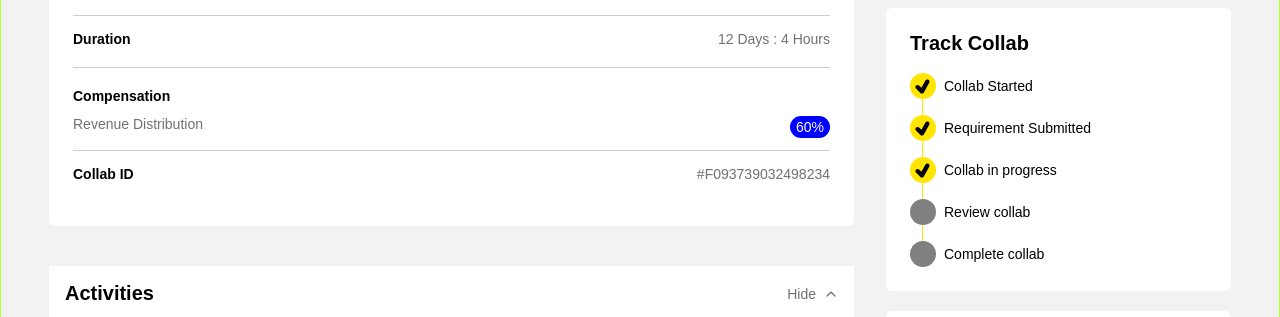
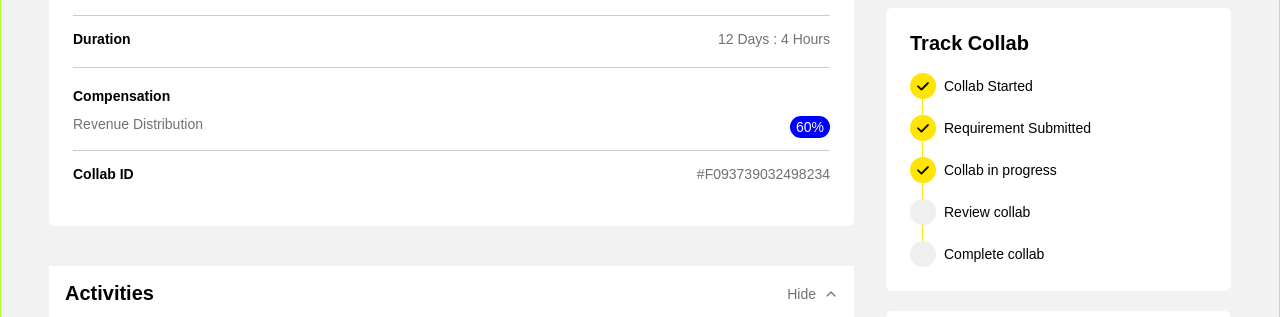
Before and after one commit to M-Abdullah-Bhatti/collabs, a React (Create React App) app: page / in a window 1280 px wide. Shown: the part 262-579 px from the top of the page. Built offline with nearby package versions, Linux system fonts and the light colour scheme.

Commit message:
Tick Icon Added

```diff
--- a/src/Components/TrackCollab/TrackCollab.css
+++ b/src/Components/TrackCollab/TrackCollab.css
@@ -51,7 +51,7 @@
 }
 
 .inactive {
-  background-color: grey;
+  background-color: #efeff0;
 }
 
 .line {
--- a/src/Components/TrackCollab/TrackCollab.jsx
+++ b/src/Components/TrackCollab/TrackCollab.jsx
@@ -1,6 +1,5 @@
 import React from "react";
 import "./TrackCollab.css";
-import { TiTick } from "react-icons/ti";
 
 const TrackCollab = () => {
   const options = [
@@ -21,7 +20,7 @@ const TrackCollab = () => {
               <div
                 className={`track-status ${index < 3 ? "active" : "inactive"}`}
               >
-                {index < 3 ? <TiTick /> : ""}
+                {index < 3 ? <img src="./tick.png" alt="logo" /> : ""}
                 {/* {index < 3 ? (
                   <svg
                     xmlns="http://www.w3.org/2000/svg"
```
Also changed, not shown: public/tick.png (added).
